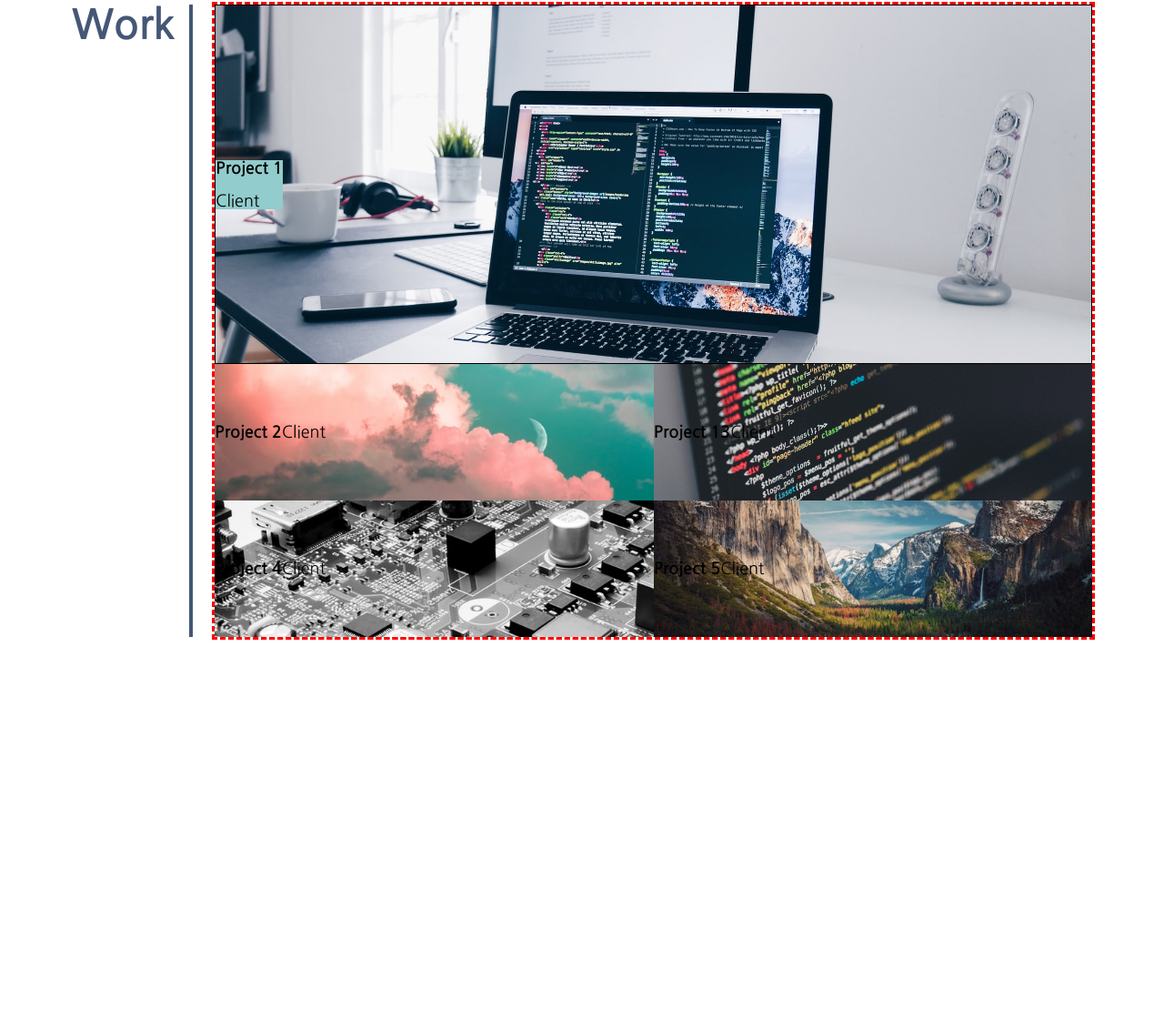
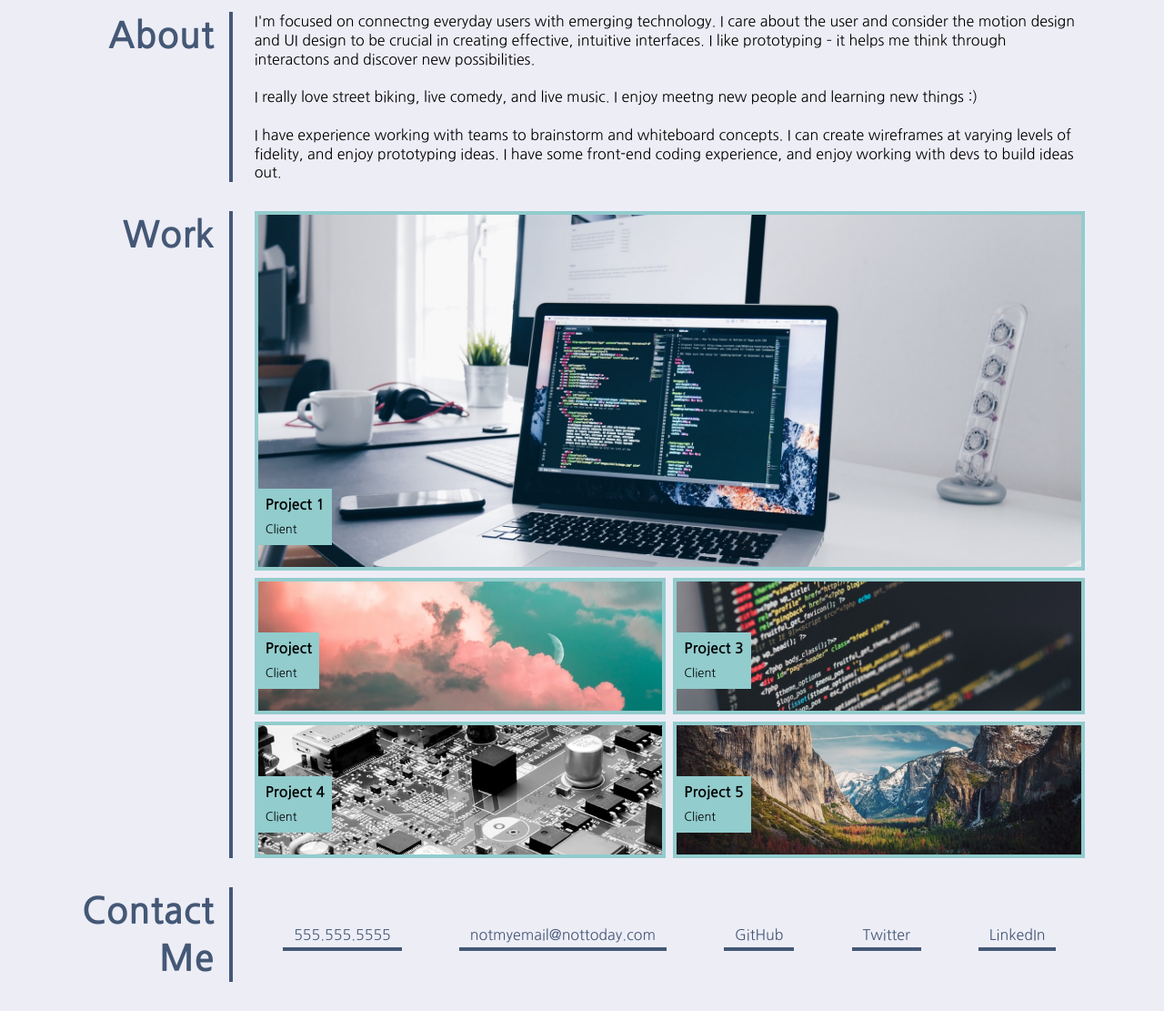
Before and after one commit to bretpeters3n/Advanced-CSS-Portfolio, a plain HTML site: page index.html in a window 1280 px wide. Shown: the part 303-1414 px from the top of the page at 91% size. Before the commit the page ends 1027 px from the top, so only its background shows below. Drawn offline with Linux system fonts and the light colour scheme.

Commit message:
Finished HTML and CSS for desktop size. Interactive buttons have hover effects.text

```diff
--- a/css/styles.css
+++ b/css/styles.css
@@ -12,14 +12,16 @@ control I expect when it comes to setting sizes and using margins/padding */
   --accent-color-2: #92cccd;
   --copy-color: #445876;
   --page-background: #ededf6;
-  --wireframe-outlines: dashed red;
+  --wireframe-outlines: none;
 }
 
 body {
   /* display: flex;
   flex-direction: column; */
   font-family: "Nanum Gothic", sans-serif;
-  font-size: 18px;
+  font-size: 16px;
+  line-height: 1.3;
+  background-color: var(--page-background);
 }
 
 header {
@@ -72,18 +74,18 @@ nav {
 
 nav ul {
   display: flex;
-  gap: 8px;
+  gap: 12px;
   justify-content: space-between;
   min-width: 300px;
 }
 
-nav ul li a {
+ul li a {
   /* background-color: unset; */
   color: var(--accent-color-2);
   font-weight: normal;
   text-decoration: none;
   border-bottom: 4px solid var(--accent-color-2);
-  padding: 6px;
+  padding: 6px 12px;
 }
 
 nav ul li a:hover {
@@ -100,7 +102,11 @@ section {
   display: flex;
   gap: 24px;
   justify-content: center;
-  margin: 24px;
+  margin: 32px;
+}
+
+section div.section-content {
+  width: 100%;
 }
 
 section h3 {
@@ -109,6 +115,8 @@ section h3 {
   color: var(--copy-color);
   padding-right: 16px;
   border-right: 4px solid;
+  width: 200px;
+  text-align: right;
 }
 
 .work-content {
@@ -116,34 +124,44 @@ section h3 {
   flex-flow: row wrap;
   flex-grow: 1;
   flex-shrink: 1;
-  flex-basis: 70%;
-  outline: var(--wireframe-outlines);
+  flex-basis: 100%;
   gap: 16px;
 }
 
 .work-content-flex {
   display: flex;
-  flex-flow: row wrap;
-  outline: var(--wireframe-outlines);
+  flex-wrap: wrap;
+  row-gap: 8px;
+  column-gap: 8px;
+  /* flex-flow: row wrap; */
   width: 100%;
-  /* gap: 16px; */
 }
 
 article {
   display: flex;
   justify-content: flex-start;
-  align-items: center;
+  align-items: flex-end;
   height: 150px;
-  flex-grow: 1;
-  flex-shrink: 1;
-  flex-basis: 50%;
+  flex: 1 1 40%;
   background-position: center; /* Center the image */
   background-size: cover;
   background-repeat: no-repeat; /* Do not repeat the image */
+  border: 4px solid var(--accent-color-2);
 }
 
 article div {
+  font-size: medium;
+  padding: 8px;
+  margin-bottom: 24px;
   background-color: var(--accent-color-2);
+}
+
+article div h4 {
+  padding-bottom: 8px;
+}
+
+article div p {
+  font-size: small;
 }
 
 article h4 {
@@ -151,7 +169,6 @@ article h4 {
 }
 
 article:first-child {
-  border: 1px solid black;
   flex-grow: 1;
   flex-shrink: 1;
   flex-basis: 100%;
@@ -176,6 +193,24 @@ article:nth-child(5) {
 }
 
 footer {
+  width: 100%;
+}
+
+footer ul {
+  display: flex;
+  align-items: center;
+  justify-content: space-around;
+  height: 100%;
+}
+
+footer ul li a {
+  color: var(--copy-color);
+  border-bottom: 4px solid var(--copy-color);
+}
+
+footer ul li a:hover {
+  color: var(--page-background);
+  background-color: var(--copy-color);
 }
 
 /* Tablets */
--- a/index.html
+++ b/index.html
@@ -34,29 +34,30 @@
 
     <main>
 
-      <!-- About me section
       <section>
-        <!-- Section title -->
-        <!-- <div class="section-title">About Me</div> -->
-        <!-- Section content -->
-        <!-- <div class="section-content"><p>Lorem ipsum dolor sit amet consectetur
-        adipisicing elit. Voluptas saepe ratione deleniti possimus. Natus nemo
-        molestiae doloremque animi, autem expedita veniam ipsa iste minima
-        accusamus quae optio, officiis quidem! Rem possimus totam repudiandae
-        accusamus ducimus voluptatibus perspiciatis quasi esse hic quaerat in
-        quam animi aperiam rerum libero distinctio fugiat quis molestiae, iste
-        ipsa omnis. Nulla rerum eum, maxime maiores quidem sit sapiente, illo
-        harum pariatur, est deserunt fugit nam reiciendis sunt quia hic
-        accusantium amet.<br><br>Lorem ipsum dolor sit amet consectetur
-        adipisicing elit. Voluptas saepe ratione deleniti possimus. Natus nemo
-        molestiae doloremque animi, autem expedita veniam ipsa iste minima
-        accusamus quae optio, officiis quidem! Rem possimus totam repudiandae
-        accusamus ducimus voluptatibus perspiciatis quasi esse hic quaerat in
-        quam animi aperiam rerum libero distinctio fugiat quis molestiae, iste
-        ipsa omnis. Nulla rerum eum, maxime maiores quidem sit sapiente, illo
-        harum pariatur, est deserunt fugit nam reiciendis sunt quia hic
-        accusantium amet.</p></div>
-      </section> -->
+        <h3>About</h3>
+        <div class="section-content">
+          <p>I'm focused on connectng everyday
+            users with emerging technology. I
+            care about the user and consider the
+            motion design and UI design to be
+            crucial in creating effective, intuitive
+            interfaces. I like prototyping – it helps
+            me think through interactons and
+            discover new possibilities.<br>
+            <br>
+            I really love street biking, live comedy,
+            and live music. I enjoy meetng new
+            people and learning new things :)<br><br>
+            I have experience working with teams
+            to brainstorm and whiteboard
+            concepts. I can create wireframes at
+            varying levels of fidelity, and enjoy
+            prototyping ideas. I have some front-end
+            coding experience, and enjoy working
+            with devs to build ideas out.</p>
+        </div>
+      </section>
 
       <section>
         <h3>Work</h3>
@@ -65,44 +66,50 @@
             <article>
               <div>
                 <h4>Project 1</h4>
-                <br>
                 <p>Client</p>
               </div>
             </article>
             <article>
-              <h4>Project 2</h4>
+              <div>
+                <h4>Project </h4>
                 <p>Client</p>
+              </div>
             </article>
             <article>
-              <h4>Project 13</h4>
+              <div>
+                <h4>Project 3</h4>
                 <p>Client</p>
+              </div>
             </article>
             <article>
+              <div>
                 <h4>Project 4</h4>
                 <p>Client</p>
+              </div>
             </article>
             <article>
+              <div>
                 <h4>Project 5</h4>
                 <p>Client</p>
+              </div>
             </article>
+
           </div>
         </div>
       </section>
 
-      <!-- <section>
-        <div class="section-title">Contact Me</div>
-        <div class="section-content">
+      <section>
+        <h3>Contact Me</h3>
         <footer>
-            <figure>
-              <a href="#">555.555.5555</a>
-            </figure>
-            <figure><a href="#">bretpetersen82@gmail.com</a></figure>
-            <figure><a href="#">GitHub</a></figure>
-            <figure><a href="#">Twitter</a></figure>
-            <figure><a href="#">LinkedIn</a></figure>
+          <ul>
+            <li><a href="#">555.555.5555</a></li>
+            <li><a href="#">notmyemail@nottoday.com</a></li>
+            <li><a href="#">GitHub</a></li>
+            <li><a href="#">Twitter</a></li>
+            <li><a href="#">LinkedIn</a></li>
+          </ul>
         </footer>
-        </div>
-      </section> -->
+      </section>
 
     </main>
 
```
Lines whose indentation alone changed are shown as unchanged.
